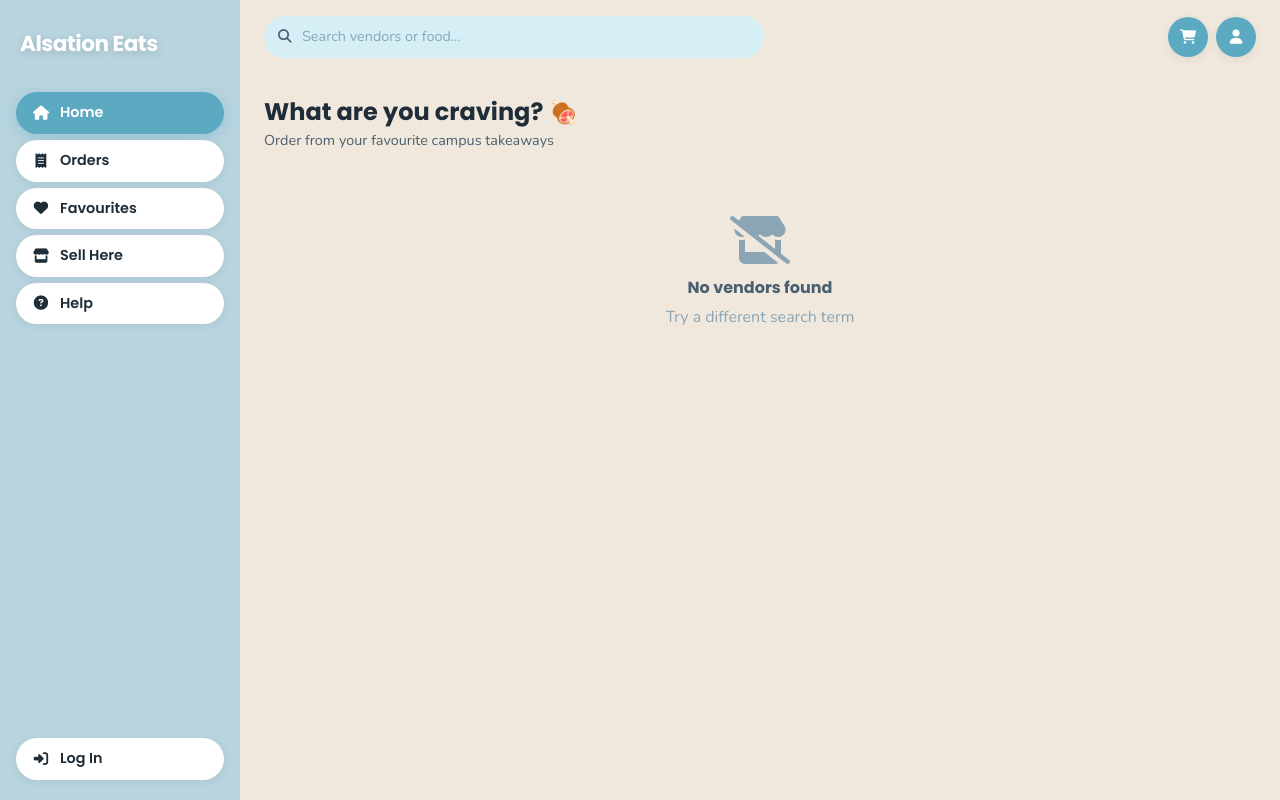
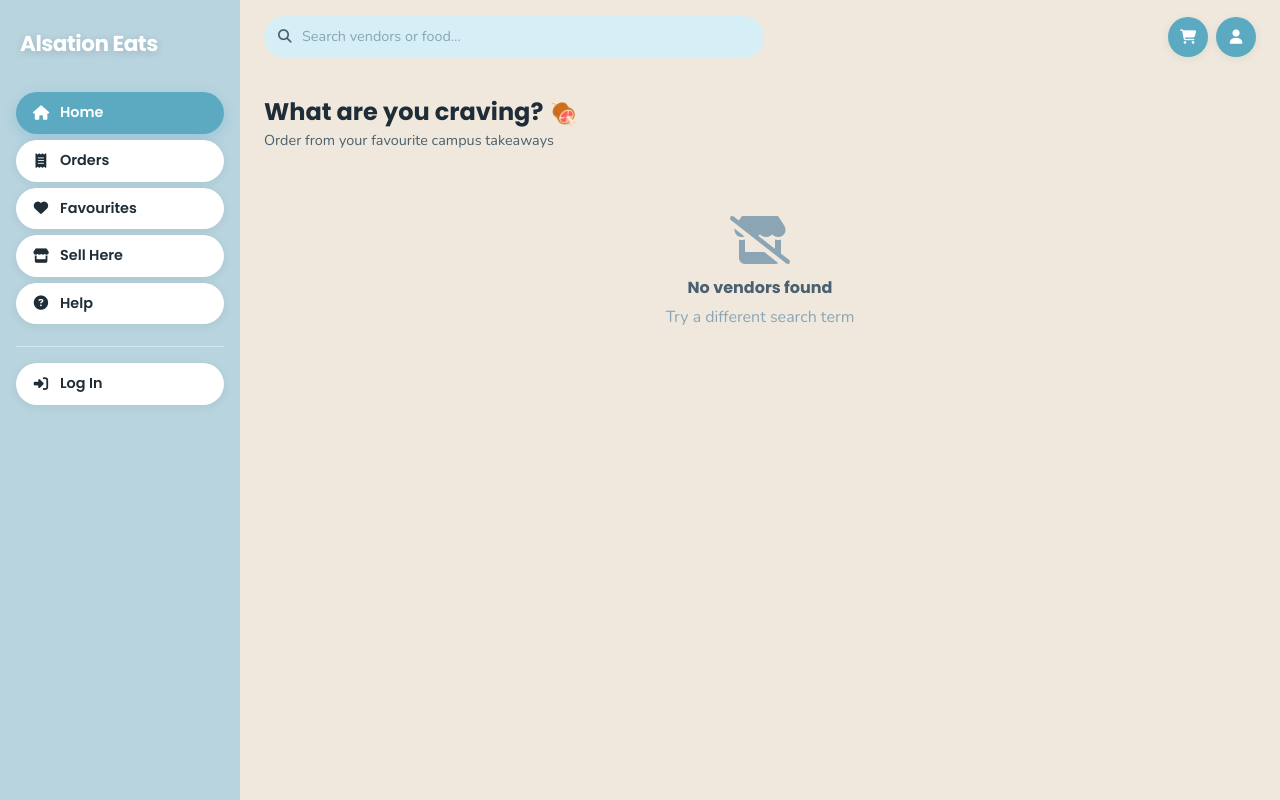
Before and after one commit to 1AnonyK/alsationeats, a PHP site: page / in a window 1280 px wide. Run offline with PHP 8.4, Linux system fonts and the light colour scheme; data that the repository does not hold is empty.

Commit message:
Update sidebar layout and user authentication links
Refactor sidebar navigation and user authentication links.

```diff
--- a/includes/header.php
+++ b/includes/header.php
@@ -24,6 +24,7 @@ $currentPage = basename($_SERVER['PHP_SELF'], '.php');
                 <span class="logo-text">Alsation Eats</span>
             </a>
         </div>
+
         <nav class="sidebar-nav">
             <a href="<?= SITE_URL ?>/index.php" class="nav-pill <?= $currentPage === 'index' ? 'active' : '' ?>">
                 <i class="fa-solid fa-house"></i> Home
@@ -51,10 +52,10 @@ $currentPage = basename($_SERVER['PHP_SELF'], '.php');
             <a href="<?= SITE_URL ?>/help.php" class="nav-pill <?= $currentPage === 'help' ? 'active' : '' ?>">
                 <i class="fa-solid fa-circle-question"></i> Help
             </a>
-        </nav>
-        <div class="sidebar-footer">
+
+            <div style="margin-top: 16px; border-top: 1px solid rgba(255,255,255,0.4); padding-top: 16px; display: flex; flex-direction: column; gap: 8px;">
                 <?php if (isLoggedIn()): ?>
-            <div class="user-chip">
+                <div class="user-chip" style="padding-left: 12px; margin-bottom: 4px;">
                     <i class="fa-solid fa-circle-user"></i>
                     <span><?= h(currentUserName()) ?></span>
                 </div>
@@ -67,6 +68,7 @@ $currentPage = basename($_SERVER['PHP_SELF'], '.php');
                 </a>
                 <?php endif; ?>
             </div>
+        </nav>
     </aside>
 
     <div class="main-area">
```
Lines whose indentation alone changed are shown as unchanged.
